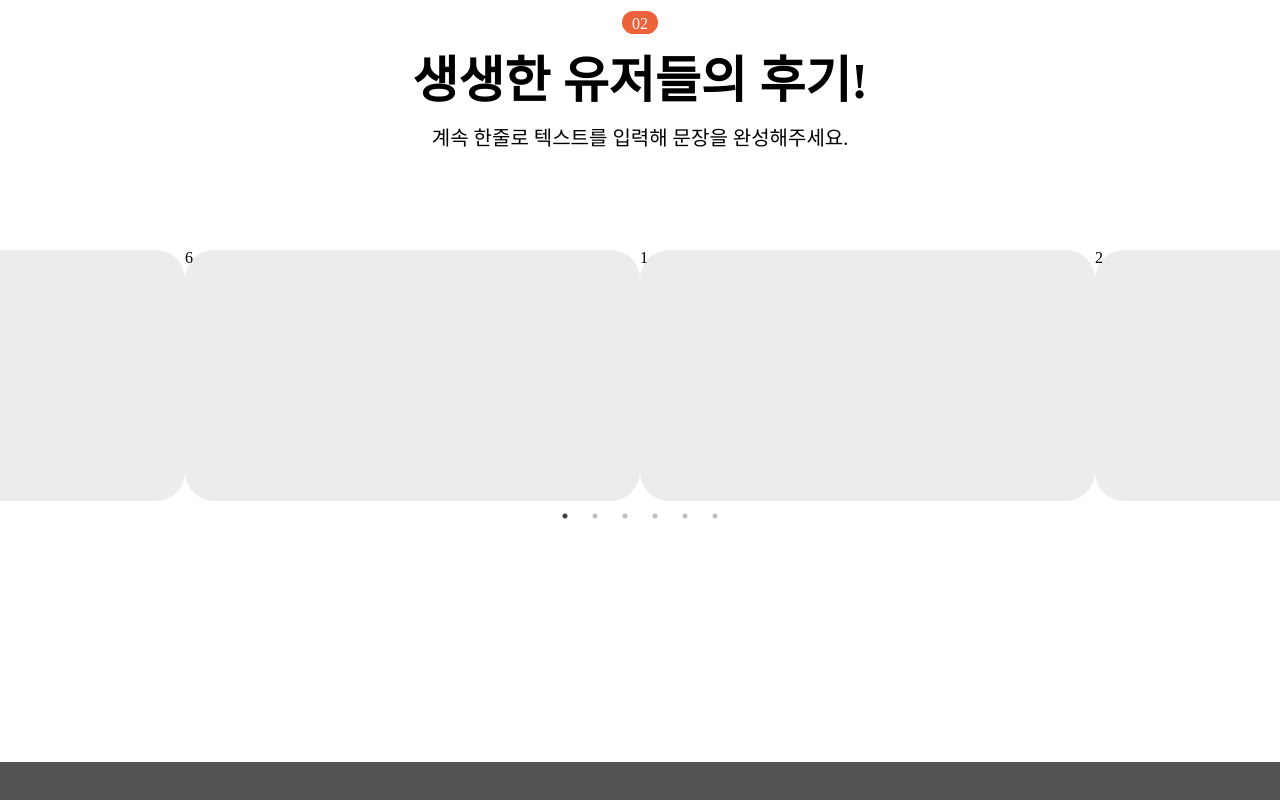
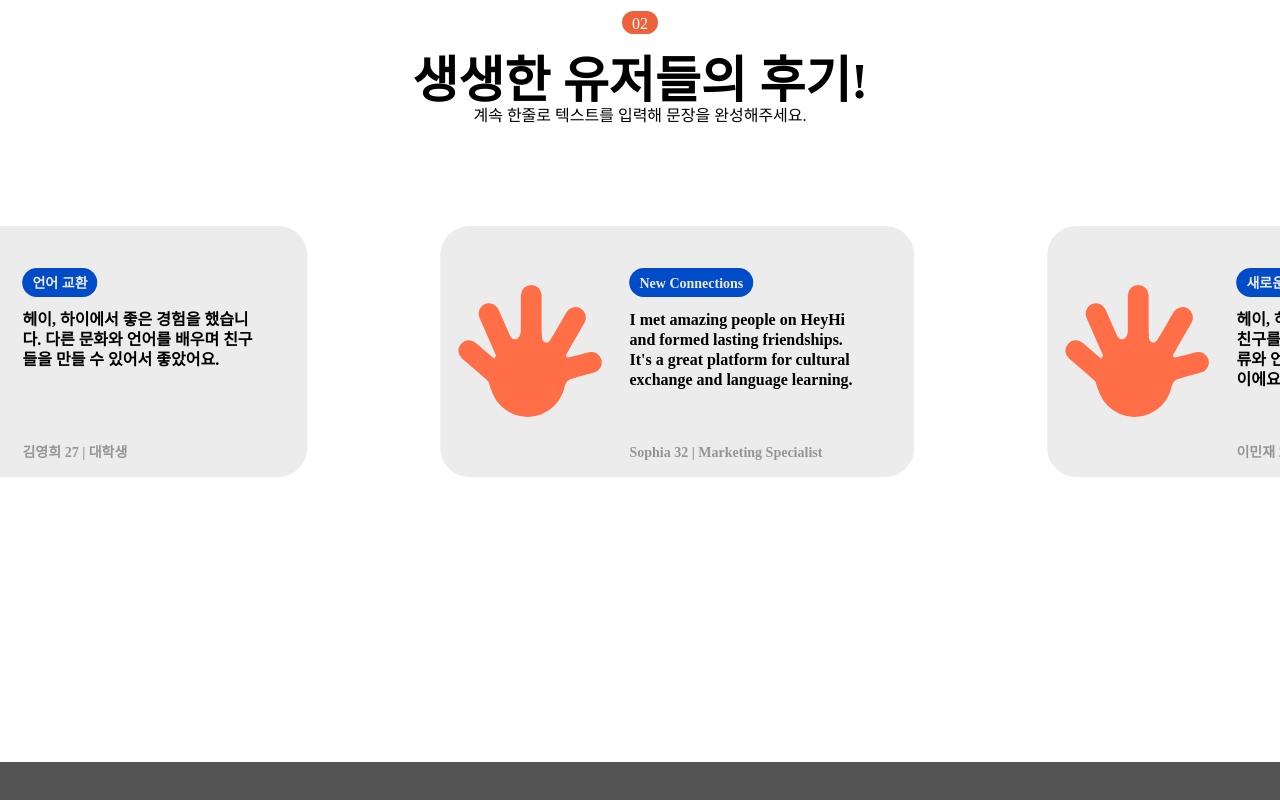
Before and after one commit to project-teamIP/hey-hi-fe, a React (Create React App) app: page / in a window 1280 px wide. Shown: the part 3493-4293 px from the top of the page. Built offline with nearby package versions, Linux system fonts and the light colour scheme.

Commit message:
✨ feat: main review slide

```diff
--- a/src/components/main/mainReview/MainReview.tsx
+++ b/src/components/main/mainReview/MainReview.tsx
@@ -1,14 +1,124 @@
 import * as S from "./style";
-import Reviews from "./Reviews";
+import Slider from "react-slick";
+import "slick-carousel/slick/slick.css";
+import "slick-carousel/slick/slick-theme.css";
+import reviews from "../../../utils/reviews.json";
+import { CardContent } from "./style";
 
 const MainReview = () => {
+  const settings = {
+    centerMode: true,
+    dots: false,
+    infinite: true,
+    slidesToShow: 3,
+    slidesToScroll: 1,
+    arrows: true,
+    speed: 500,
+    autoplay: true,
+    responsive: [
+      {
+        breakpoint: 600,
+        settings: {
+          slidesToShow: 2,
+          slidesToScroll: 2,
+          initialSlide: 2,
+        },
+      },
+      {
+        breakpoint: 480,
+        settings: {
+          slidesToShow: 1,
+          slidesToScroll: 1,
+        },
+      },
+    ],
+  };
   return (
     <S.MainReviewBox>
       <S.SectionNum>02</S.SectionNum>
       <h1>생생한 유저들의 후기!</h1>
       <p>계속 한줄로 텍스트를 입력해 문장을 완성해주세요.</p>
       <S.ReviewWrapper>
-        <Reviews />
+        <S.Cards>
+          <Slider {...settings}>
+            {reviews.map((review, index) => (
+              <S.ReviewCard key={index}>
+                <svg
+                  width="151"
+                  height="133"
+                  viewBox="0 0 151 133"
+                  fill="none"
+                  xmlns="http://www.w3.org/2000/svg">
+                  <path
+                    d="M90.9149 56.9243C88.5891 55.6616 88.1508 50.3186 88.385 47.3672C87.0731 51.2088 84.4492 58.9763 84.4492 59.3136C84.4492 59.7352 88.8061 64.2327 90.3521 64.3732C91.8981 64.5138 101.315 63.9516 101.877 63.6705C102.327 63.4456 103.376 58.7982 103.845 56.5027L100.331 49.897C98.2697 52.4737 95.8334 59.5947 90.9149 56.9243Z"
+                    fill="#FF6E46"
+                  />
+                  <ellipse cx="74.3339" cy="92.759" rx="38.2284" ry="39.3528" fill="#FF6E46" />
+                  <rect x="67.5898" width="20.8008" height="77.5812" rx="10.4004" fill="#FF6E46" />
+                  <rect
+                    x="22.0508"
+                    y="23.2656"
+                    width="20.8008"
+                    height="77.5812"
+                    rx="10.4004"
+                    transform="rotate(-23.7149 22.0508 23.2656)"
+                    fill="#FF6E46"
+                  />
+                  <rect
+                    x="0.910156"
+                    y="66.7891"
+                    width="20.8008"
+                    height="77.5812"
+                    rx="10.4004"
+                    transform="rotate(-49.4013 0.910156 66.7891)"
+                    fill="#FF6E46"
+                  />
+                  <rect
+                    x="118.465"
+                    y="18.2734"
+                    width="20.8008"
+                    height="77.5812"
+                    rx="10.4004"
+                    transform="rotate(30 118.465 18.2734)"
+                    fill="#FF6E46"
+                  />
+                  <rect
+                    x="145.617"
+                    y="64.6484"
+                    width="20.8008"
+                    height="77.5812"
+                    rx="10.4004"
+                    transform="rotate(75 145.617 64.6484)"
+                    fill="#FF6E46"
+                  />
+                  <path
+                    d="M62.996 54.1808C58.7533 55.4858 54.9944 48.8917 53.7849 45.8764L50.1562 54.4774L56.5761 58.1847L69.4159 55.6637L70.1137 39.3516H67.8807C67.9272 40.9333 68.0203 43.9783 68.0203 43.5038C68.0203 42.9106 68.2994 52.5496 62.996 54.1808Z"
+                    fill="#FF6E46"
+                  />
+                  <path
+                    d="M112.995 69.2858L116.354 63.5234C113.075 65.4442 106.503 69.342 106.39 69.5669C106.278 69.7918 106.812 74.0644 107.093 76.1725L122.413 73.0805L122.959 70.8318C122.35 71.0661 119.91 71.7032 116.087 72.3778C112.265 73.0524 112.433 70.5976 112.995 69.2858Z"
+                    fill="#FF6E46"
+                  />
+                  <path
+                    d="M117.475 93.8881C114.102 94.7876 112.322 98.5261 111.853 100.353H109.604L107.637 93.0448L122.956 89.3906L123.94 92.061C123.19 92.2484 120.848 92.9886 117.475 93.8881Z"
+                    fill="#FF6E46"
+                  />
+                  <path
+                    d="M35.5378 97.2608C35.0881 95.2369 29.2133 90.702 26.4023 88.6875H41.3002L45.0949 97.2608C42.8462 100.119 38.2644 105.609 37.9271 104.71C37.5055 103.585 36.1 99.7906 35.5378 97.2608Z"
+                    fill="#FF6E46"
+                  />
+                </svg>
+                <S.CardContent>
+                  <S.Purpose>{review.purpose}</S.Purpose>
+                  <S.Content>{review.content}</S.Content>
+                  <S.UserInfo>
+                    {review.name} {review.age} | {review.occupation}
+                  </S.UserInfo>
+                </S.CardContent>
+              </S.ReviewCard>
+            ))}
+          </Slider>
+        </S.Cards>
       </S.ReviewWrapper>
     </S.MainReviewBox>
   );
--- a/src/components/main/mainReview/Reviews.tsx
+++ /dev/null
@@ -1,56 +0,0 @@
-import React from "react";
-import Slider from "react-slick";
-import "slick-carousel/slick/slick.css";
-import "slick-carousel/slick/slick-theme.css";
-import { styled } from "styled-components";
-import { colors } from "../../../assets/styles/colors";
-
-const Reviews = () => {
-  const settings = {
-    centerMode: true,
-    dots: true,
-    infinite: true,
-    slidesToShow: 4,
-    slidesToScroll: 1,
-    arrows: true,
-  };
-
-  return (
-    <ReviewBox>
-      <Slider {...settings}>
-        <ReviewCard>
-          <h3>1</h3>
-        </ReviewCard>
-        <ReviewCard>
-          <h3>2</h3>
-        </ReviewCard>
-        <ReviewCard>
-          <h3>3</h3>
-        </ReviewCard>
-        <ReviewCard>
-          <h3>4</h3>
-        </ReviewCard>
-        <ReviewCard>
-          <h3>5</h3>
-        </ReviewCard>
-        <ReviewCard>
-          <h3>6</h3>
-        </ReviewCard>
-      </Slider>
-    </ReviewBox>
-  );
-};
-
-export default Reviews;
-
-// styled-components
-const ReviewBox = styled.div`
-  width: 1920px;
-`;
-
-const ReviewCard = styled.div`
-  width: 474px;
-  height: 251px;
-  border-radius: 29px;
-  background-color: ${colors.gray};
-`;
--- a/src/components/main/mainReview/style.ts
+++ b/src/components/main/mainReview/style.ts
@@ -15,12 +15,12 @@
     line-height: 53px;
     margin-top: 21px;
   }
+`;
 
-  p {
-    font-size: 20px;
-    font-weight: 400;
-    margin: 20px 0 102px 0;
-  }
+export const ReviewSubtitle = styled.p`
+  font-size: 20px;
+  font-weight: 400;
+  margin: 20px 0 102px 0;
 `;
 
 export const SectionNum = styled.div`
@@ -36,7 +36,57 @@
 `;
 
 export const ReviewWrapper = styled.div`
-  img:not(:last-child) {
-    margin-right: 40px;
-  }
+  margin-top: 102px;
 `;
+
+export const Cards = styled.div`
+  width: 1920px;
+`;
+
+export const ReviewCard = styled.div`
+  width: 474px !important;
+  height: 251px;
+  border-radius: 29px;
+  background-color: ${colors.gray};
+  display: flex !important;
+  justify-content: space-around;
+  align-items: center;
+  margin: 0 25px;
+`;
+
+export const CardContent = styled.div`
+  width: 272px;
+  height: 195px;
+  margin-top: 28px;
+  position: relative;
+`;
+
+export const Purpose = styled.p`
+  width: max-content;
+  height: 29px;
+  padding: 0 10px;
+  background-color: ${colors.blue};
+  color: ${colors.gray};
+  border-radius: 16px;
+  font-size: 14px;
+  font-weight: 700;
+  line-height: 32px;
+  text-align: center;
+  margin-bottom: 13px;
+`;
+
+export const Content = styled.p`
+  font-size: 16px;
+  font-weight: 700;
+  line-height: 20px;
+  width: 236px;
+`;
+
+export const UserInfo = styled.p`
+  font-size: 14px;
+  font-weight: 700;
+  line-height: 20px;
+  color: #959595;
+  position: absolute;
+  bottom: 0;
+`;
--- a/src/utils/reviews.json
+++ b/src/utils/reviews.json
@@ -2,7 +2,7 @@
   {
     "purpose": "Language Exchange",
     "image": "language_exchange.svg",
-    "review": "I had a fantastic experience on HeyHi. Connecting with people from different backgrounds and improving my language skills was incredible.",
+    "content": "I had a fantastic experience on HeyHi. Connecting with people from different backgrounds and improving my language skills was incredible.",
     "name": "Alex",
     "age": 29,
     "occupation": "Software Engineer"
@@ -10,7 +10,7 @@
   {
     "purpose": "언어 교환",
     "image": "language_exchange.svg",
-    "review": "헤이, 하이에서 좋은 경험을 했습니다. 다른 문화와 언어를 배우며 친구들을 만들 수 있어서 좋았어요.",
+    "content": "헤이, 하이에서 좋은 경험을 했습니다. 다른 문화와 언어를 배우며 친구들을 만들 수 있어서 좋았어요.",
     "name": "김영희",
     "age": 27,
     "occupation": "대학생"
@@ -18,7 +18,7 @@
   {
     "purpose": "New Connections",
     "image": "new_connections.svg",
-    "review": "I met amazing people on HeyHi and formed lasting friendships. It's a great platform for cultural exchange and language learning.",
+    "content": "I met amazing people on HeyHi and formed lasting friendships. It's a great platform for cultural exchange and language learning.",
     "name": "Sophia",
     "age": 32,
     "occupation": "Marketing Specialist"
@@ -26,7 +26,7 @@
   {
     "purpose": "새로운 연결",
     "image": "new_connections.svg",
-    "review": "헤이, 하이에서 멋진 사람들을 만나 친구를 사귈 수 있었습니다. 문화 교류와 언어 학습을 위한 좋은 플랫폼이에요.",
+    "content": "헤이, 하이에서 멋진 사람들을 만나 친구를 사귈 수 있었습니다. 문화 교류와 언어 학습을 위한 좋은 플랫폼이에요.",
     "name": "이민재",
     "age": 26,
     "occupation": "디자이너"
@@ -34,7 +34,7 @@
   {
     "purpose": "Language Learning",
     "image": "language_learning.svg",
-    "review": "Using HeyHi, I improved my language skills significantly. The interactive video chats make learning fun and effective.",
+    "content": "Using HeyHi, I improved my language skills significantly. The interactive video chats make learning fun and effective.",
     "name": "Jennifer",
     "age": 31,
     "occupation": "Teacher"
@@ -42,7 +42,7 @@
   {
     "purpose": "언어 학습",
     "image": "language_learning.svg",
-    "review": "헤이, 하이를 통해 언어 실력을 크게 향상시켰습니다. 대화형 비디오 채팅이 학습을 재미있게 만들어줘요.",
+    "content": "헤이, 하이를 통해 언어 실력을 크게 향상시켰습니다. 대화형 비디오 채팅이 학습을 재미있게 만들어줘요.",
     "name": "김태우",
     "age": 28,
     "occupation": "회사원"
@@ -50,7 +50,7 @@
   {
     "purpose": "Cultural Exchange",
     "image": "cultural_exchange.svg",
-    "review": "HeyHi provided me with a unique opportunity to experience diverse cultures and learn about different lifestyles.",
+    "content": "HeyHi provided me with a unique opportunity to experience diverse cultures and learn about different lifestyles.",
     "name": "Emily",
     "age": 25,
     "occupation": "Traveler"
@@ -58,7 +58,7 @@
   {
     "purpose": "문화 교류",
     "image": "cultural_exchange.svg",
-    "review": "헤이, 하이를 통해 다양한 문화를 경험하고 다른 생활 양식에 대해 배울 수 있었습니다.",
+    "content": "헤이, 하이를 통해 다양한 문화를 경험하고 다른 생활 양식에 대해 배울 수 있었습니다.",
     "name": "이정호",
     "age": 33,
     "occupation": "작가"
@@ -66,7 +66,7 @@
   {
     "purpose": "Global Connections",
     "image": "global_connections.svg",
-    "review": "HeyHi connected me with people from all over the world. It's amazing how technology brings us closer together.",
+    "content": "HeyHi connected me with people from all over the world. It's amazing how technology brings us closer together.",
     "name": "Emma",
     "age": 27,
     "occupation": "Digital Nomad"
@@ -74,7 +74,7 @@
   {
     "purpose": "글로벌 연결",
     "image": "global_connections.svg",
-    "review": "헤이, 하이를 통해 전 세계 사람들과 연결되었습니다. 기술이 우리를 가깝게 이어주는 것이 얼마나 놀라운 일인지요.",
+    "content": "헤이, 하이를 통해 전 세계 사람들과 연결되었습니다. 기술이 우리를 가깝게 이어주는 것이 얼마나 놀라운 일인지요.",
     "name": "James",
     "age": 29,
     "occupation": "Consultant"
@@ -82,7 +82,7 @@
   {
     "purpose": "Personal Growth",
     "image": "personal_growth.svg",
-    "review": "My experience on HeyHi wasn't just about language exchange; it was about personal growth and building confidence.",
+    "content": "My experience on HeyHi wasn't just about language exchange; it was about personal growth and building confidence.",
     "name": "Sophie",
     "age": 28,
     "occupation": "Designer"
@@ -90,7 +90,7 @@
   {
     "purpose": "개인 성장",
     "image": "personal_growth.svg",
-    "review": "헤이, 하이를 통한 경험은 언어 교환뿐만 아니라 개인 성장과 자신감을 키울 수 있는 좋은 기회였습니다.",
+    "content": "헤이, 하이를 통한 경험은 언어 교환뿐만 아니라 개인 성장과 자신감을 키울 수 있는 좋은 기회였습니다.",
     "name": "김민수",
     "age": 24,
     "occupation": "대학원생"
@@ -98,7 +98,7 @@
   {
     "purpose": "Fun Conversations",
     "image": "fun_conversations.svg",
-    "review": "I've had incredibly fun and insightful conversations on HeyHi. It's a platform where you can make friends while learning.",
+    "content": "I've had incredibly fun and insightful conversations on HeyHi. It's a platform where you can make friends while learning.",
     "name": "Michael",
     "age": 30,
     "occupation": "Entrepreneur"
@@ -106,7 +106,7 @@
   {
     "purpose": "재미있는 대화",
     "image": "fun_conversations.svg",
-    "review": "헤이, 하이에서 재미있고 유익한 대화를 나누며 친구를 사귈 수 있었습니다. 학습과 함께 친구를 만들 수 있는 플랫폼이에요.",
+    "content": "헤이, 하이에서 재미있고 유익한 대화를 나누며 친구를 사귈 수 있었습니다. 학습과 함께 친구를 만들 수 있는 플랫폼이에요.",
     "name": "박지현",
     "age": 29,
     "occupation": "스타트업 멤버"
@@ -114,7 +114,7 @@
   {
     "purpose": "Flexible Schedule",
     "image": "flexible_schedule.svg",
-    "review": "Using HeyHi, I could practice languages at my own pace. It's perfect for those with busy schedules.",
+    "content": "Using HeyHi, I could practice languages at my own pace. It's perfect for those with busy schedules.",
     "name": "John",
     "age": 34,
     "occupation": "Freelancer"
@@ -122,7 +122,9 @@
   {
     "purpose": "유연한 일정",
     "image": "flexible_schedule.svg",
-    "review": "헤이, 하이를 통해 내 속도대로 언어를 연습할 수 있었습니다. 바쁜 일정을 갖고 있는 분들에게 적합해요.",
+    "content": "헤이, 하이를 통해 내 속도대로 언어를 연습할 수 있었습니다. 바쁜 일정을 갖고 있는 분들에게 적합해요.",
     "name": "이영호",
     "age": 27,
-    "occupation": "디지털 마
+    "occupation": "데이터 분석가"
+    }
+  ]
```
